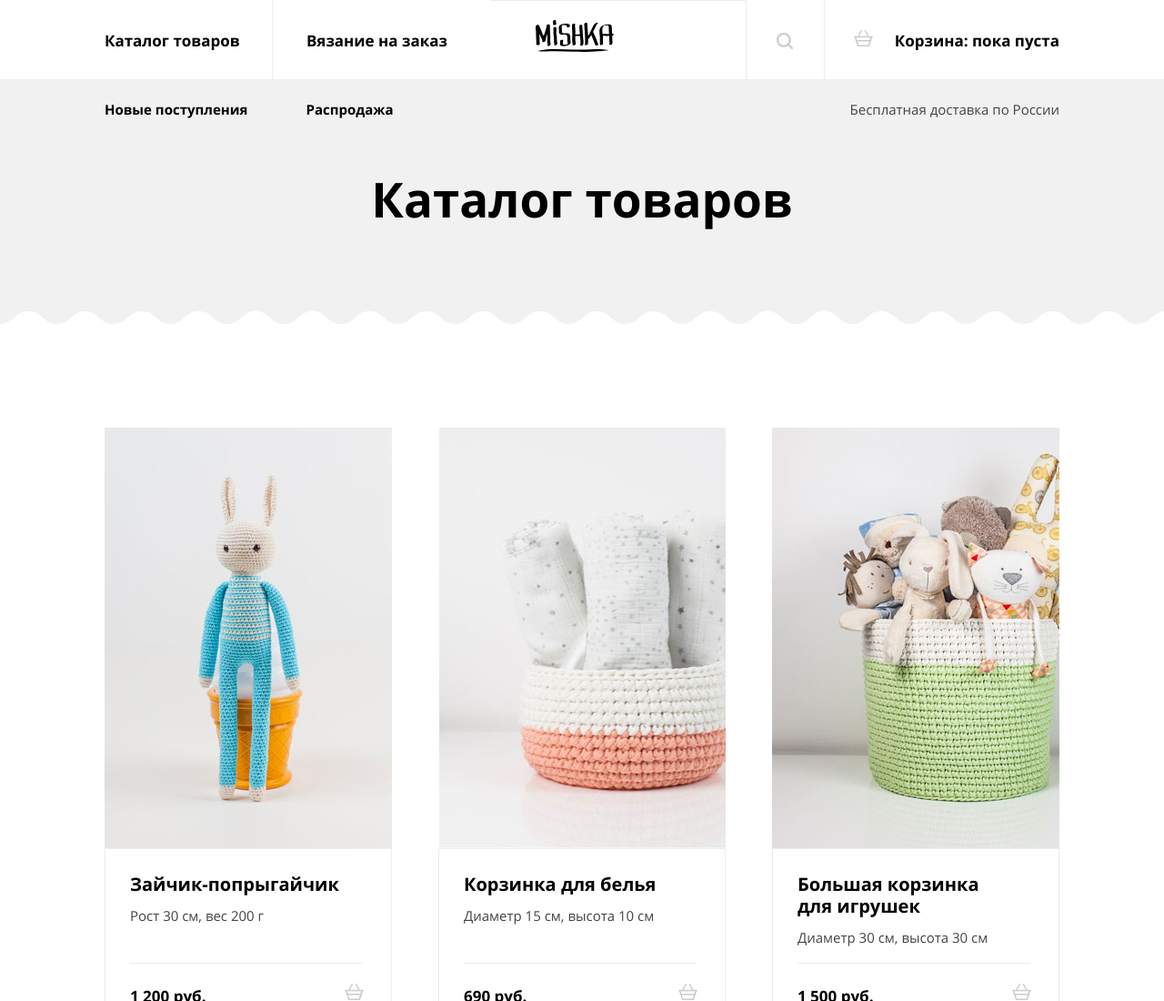
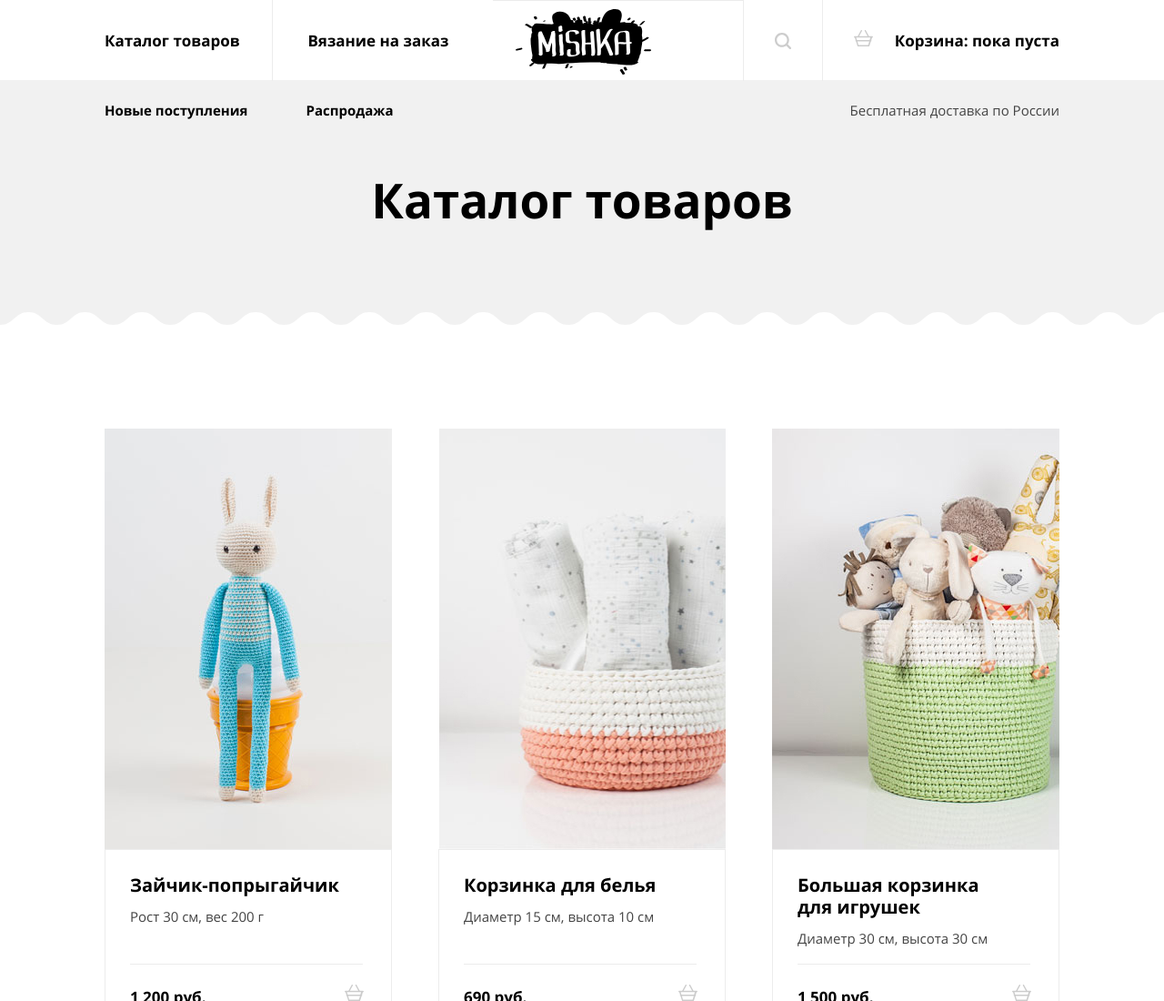
Before and after one commit to faleen88/1706423-mishka-22, a website: page source/catalog.html in a window 1280 px wide. Shown: the top 1100 px of the page at 91% size. Drawn offline with nearby package versions, Linux system fonts and the light colour scheme; files that its build step writes are made by us from their sources; files whose address does not match are found by name.

Commit message:
Добавляет адаптацию логотипа в шапке

```diff
--- a/source/catalog.html
+++ b/source/catalog.html
@@ -18,7 +18,11 @@
           <ul class="main-nav__list">
             <li class="main-nav__logo">
               <a class="main-nav__logo-link" href="index.html">
-                <img src="img/mishka-logo-mobile.svg" width="86" height="35" alt="Логотип магазина">
+                <picture>
+                  <source media="(min-width: 1150px)" srcset="img/mishka-logo-desktop.svg">
+                  <source media="(min-width: 768px)" srcset="img/mishka-logo-tablet.svg">
+                  <img src="img/mishka-logo-mobile.svg" alt="Логотип магазина">
+                </picture>
               </a>
             </li>
             <li class="main-nav__item main-nav__item--catalog">
--- a/source/sass/blocks/main-nav.scss
+++ b/source/sass/blocks/main-nav.scss
@@ -72,13 +72,21 @@
   padding: 21px 118px 17px 116px;
   border-top: 1px solid $lightgrey;
 
+  &:hover {
+    opacity: 0.6;
+  }
+
+  &:active {
+    opacity: 0.3;
+  }
+
   @media (min-width: $tablet-width) {
-    padding: 21px 238px 17px 0;
+    padding: 20px 205px 20px 0;
     border-right: 1px solid $lightgrey;
   }
 
   @media (min-width: $desktop-width) {
-    padding: 21px 145px 17px 50px;
+    padding: 9px 101px 7px 25px;
   }
 }
 
```
Also changed, not shown: source/form.html (+5 -1 lines), source/index.html (+5 -1 lines), source/img/mishka-logo-desktop.svg (added), source/img/mishka-logo-tablet.svg (added).
